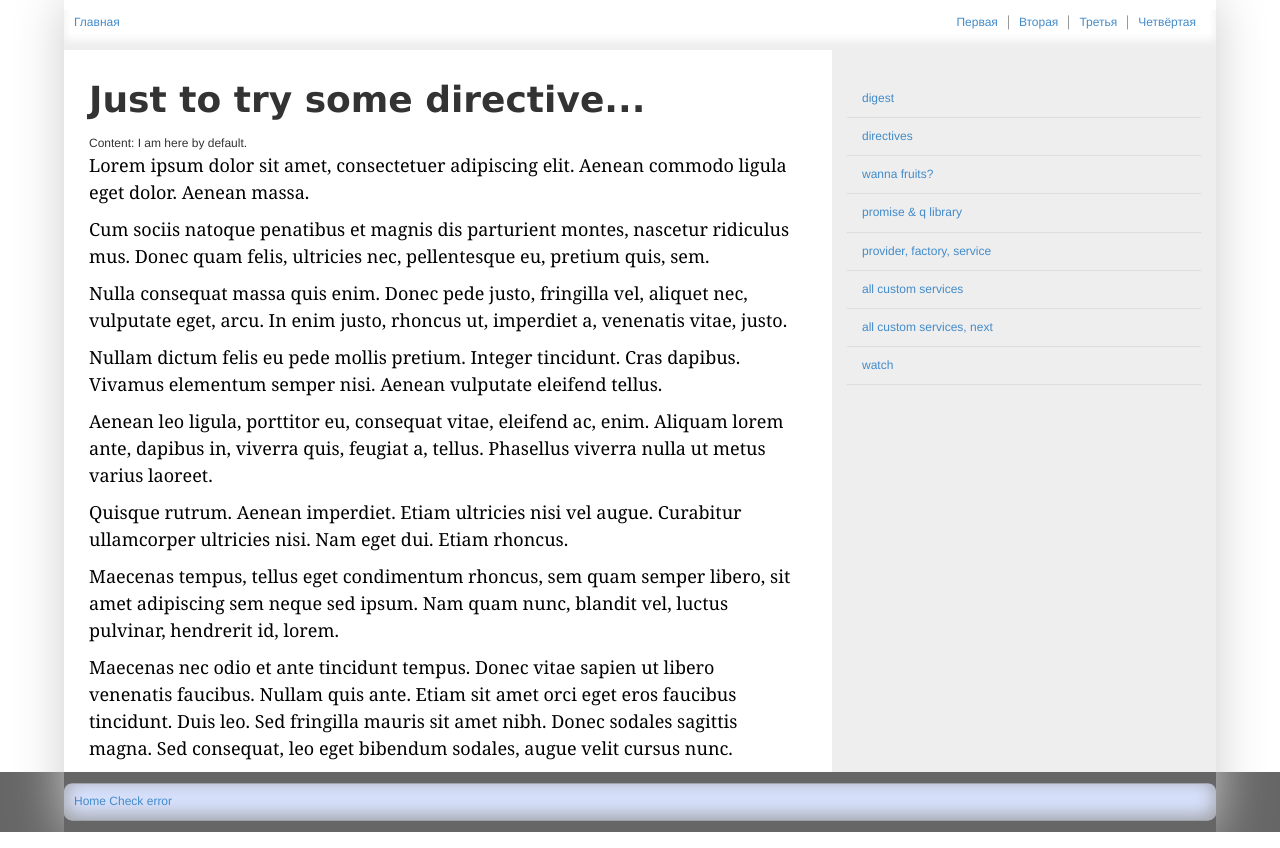
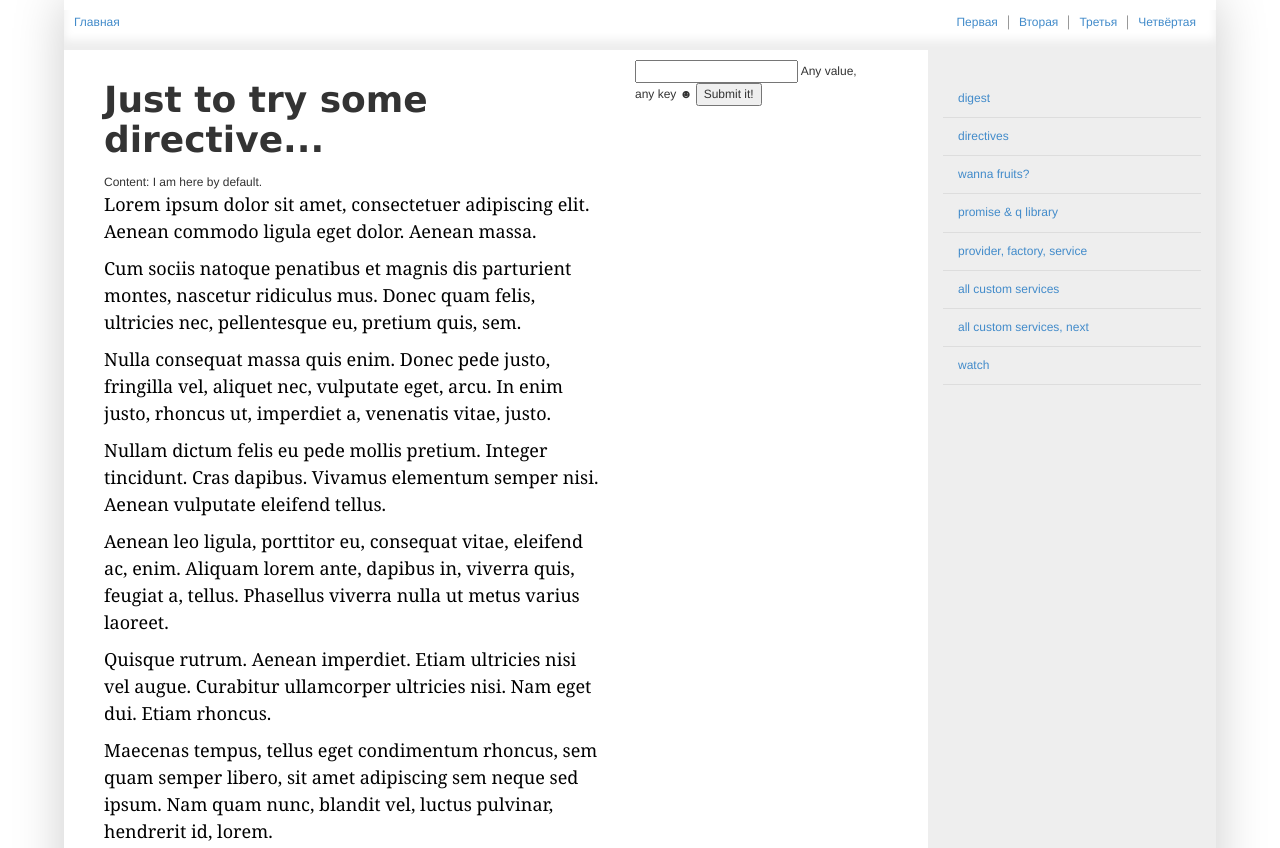
Before and after one commit to srgg6701/angular-common, a website: page app/index.html at #/home in a window 1280 px wide. Shown: the top 848 px of the page. Drawn offline with nearby package versions, Linux system fonts and the light colour scheme.

Commit message:
Using ngSubmit.

```diff
--- a/app/engine/controllers/defaultController.js
+++ b/app/engine/controllers/defaultController.js
@@ -2,5 +2,14 @@
 // defaultController
 app.controller('defaultController', function($scope){
     $scope.content="Hello, Dudes!";
-    //console.log('defaultController here');
+    $scope.submitForm = function(event){
+        if(prompt('Input message pls')){
+            var form = event.currentTarget;
+            console.log('form', form);
+            form.action = '/digest';
+            form.submit();
+        }else{
+            console.log('Form submitting is canceled');
+        }
+    };
 });
--- a/app/index.html
+++ b/app/index.html
@@ -23,7 +23,7 @@
     	<div id="container">
         	<div id="main">
             	<nav class="row" ng-controller="navigationController" ng-include="'templates/includes/nav.html'"></nav>
-                <main class="row col-lg-8 col-md-7 col-ms-12 col-xs-12 pull-left">
+                <main class="row col-lg-9 col-md-7 col-ms-12 col-xs-12 pull-left">
                 	<section>
                         <!--<div ng-controller="clientIdController as clientCtrl">
                             clientId: {{clientCtrl.clientId}}
@@ -34,7 +34,7 @@
                         <div ui-view=""></div>
                     </section>
                 </main>
-                <div id="menu-right" class="col-lg-4 col-md-5 col-ms-12 col-xs-12 pull-left" ng-controller="rightMenuController">
+                <div id="menu-right" class="col-lg-3 col-md-5 col-ms-12 col-xs-12 pull-left" ng-controller="rightMenuController">
                     <ul class="nav nav-tabs-justified">
                         <li ng-repeat="(key, value) in menus track by $index">
                             <a ui-sref="{{key}}" ng-bind="value"></a>
--- a/app/templates/default.html
+++ b/app/templates/default.html
@@ -1,8 +1,10 @@
-<div>
+<div><!--defaultController-->
+    <section class="col-lg-8 col-md-8 col-sm-12 col-xs-12">
         <DIV attempt1></DIV>
         <div ng-init="stuff='I am here by default.'">Content: {{stuff}}</div>
         <p>Lorem ipsum dolor sit amet, consectetuer adipiscing elit. Aenean commodo ligula eget dolor. Aenean massa.</p>
-    <p>Cum sociis natoque penatibus et magnis dis parturient montes, nascetur ridiculus mus. Donec quam felis, ultricies
+        <p>Cum sociis natoque penatibus et magnis dis parturient montes, nascetur ridiculus mus. Donec quam felis,
+            ultricies
             nec, pellentesque eu, pretium quis, sem.</p>
         <p>Nulla consequat massa quis enim. Donec pede justo, fringilla vel, aliquet nec, vulputate eget, arcu. In enim
             justo, rhoncus ut, imperdiet a, venenatis vitae, justo.</p>
@@ -10,12 +12,21 @@
             Aenean vulputate eleifend tellus.</p>
         <p>Aenean leo ligula, porttitor eu, consequat vitae, eleifend ac, enim. Aliquam lorem ante, dapibus in, viverra
             quis, feugiat a, tellus. Phasellus viverra nulla ut metus varius laoreet.</p>
-    <p>Quisque rutrum. Aenean imperdiet. Etiam ultricies nisi vel augue. Curabitur ullamcorper ultricies nisi. Nam eget
+        <p>Quisque rutrum. Aenean imperdiet. Etiam ultricies nisi vel augue. Curabitur ullamcorper ultricies nisi. Nam
+            eget
             dui. Etiam rhoncus.</p>
         <p>Maecenas tempus, tellus eget condimentum rhoncus, sem quam semper libero, sit amet adipiscing sem neque sed
             ipsum. Nam quam nunc, blandit vel, luctus pulvinar, hendrerit id, lorem.</p>
-    <p>Maecenas nec odio et ante tincidunt tempus. Donec vitae sapien ut libero venenatis faucibus. Nullam quis ante.
-        Etiam sit amet orci eget eros faucibus tincidunt. Duis leo. Sed fringilla mauris sit amet nibh. Donec sodales
+        <p>Maecenas nec odio et ante tincidunt tempus. Donec vitae sapien ut libero venenatis faucibus. Nullam quis
+            ante.
+            Etiam sit amet orci eget eros faucibus tincidunt. Duis leo. Sed fringilla mauris sit amet nibh. Donec
+            sodales
             sagittis magna. Sed consequat, leo eget bibendum sodales, augue velit cursus nunc.</p>
-    <!--<script src="../directives/attempt1.js"></script>-->
+    </section>
+    <section class="col-lg-4 col-md-4 col-sm-12 col-xs-12">
+        <form ng-submit="submitForm($event)">
+            <input type="text"> Any value, any key ☻
+            <button>Submit it!</button>
+        </form>
+    </section>
 </div>
```
Lines whose indentation alone changed are shown as unchanged.
